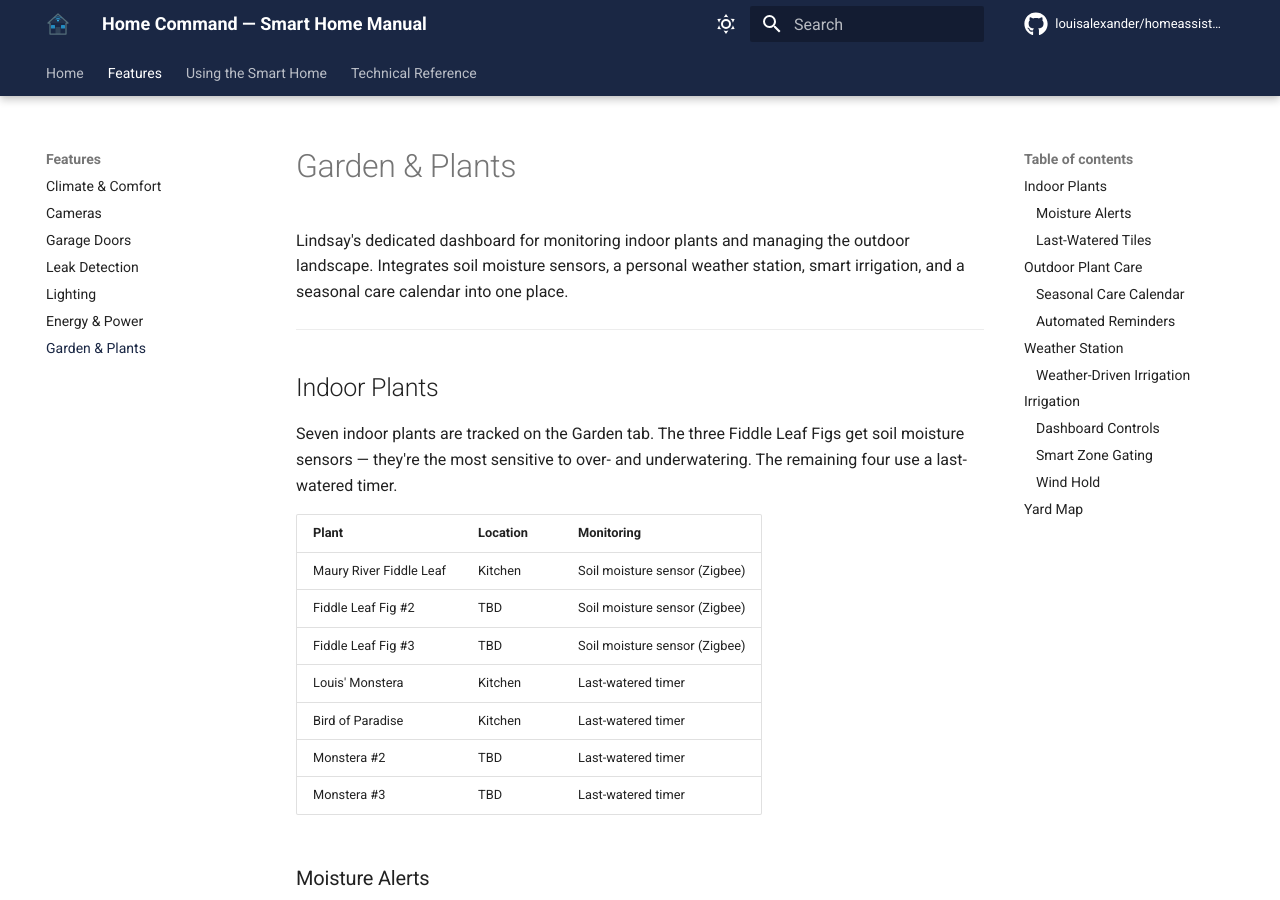
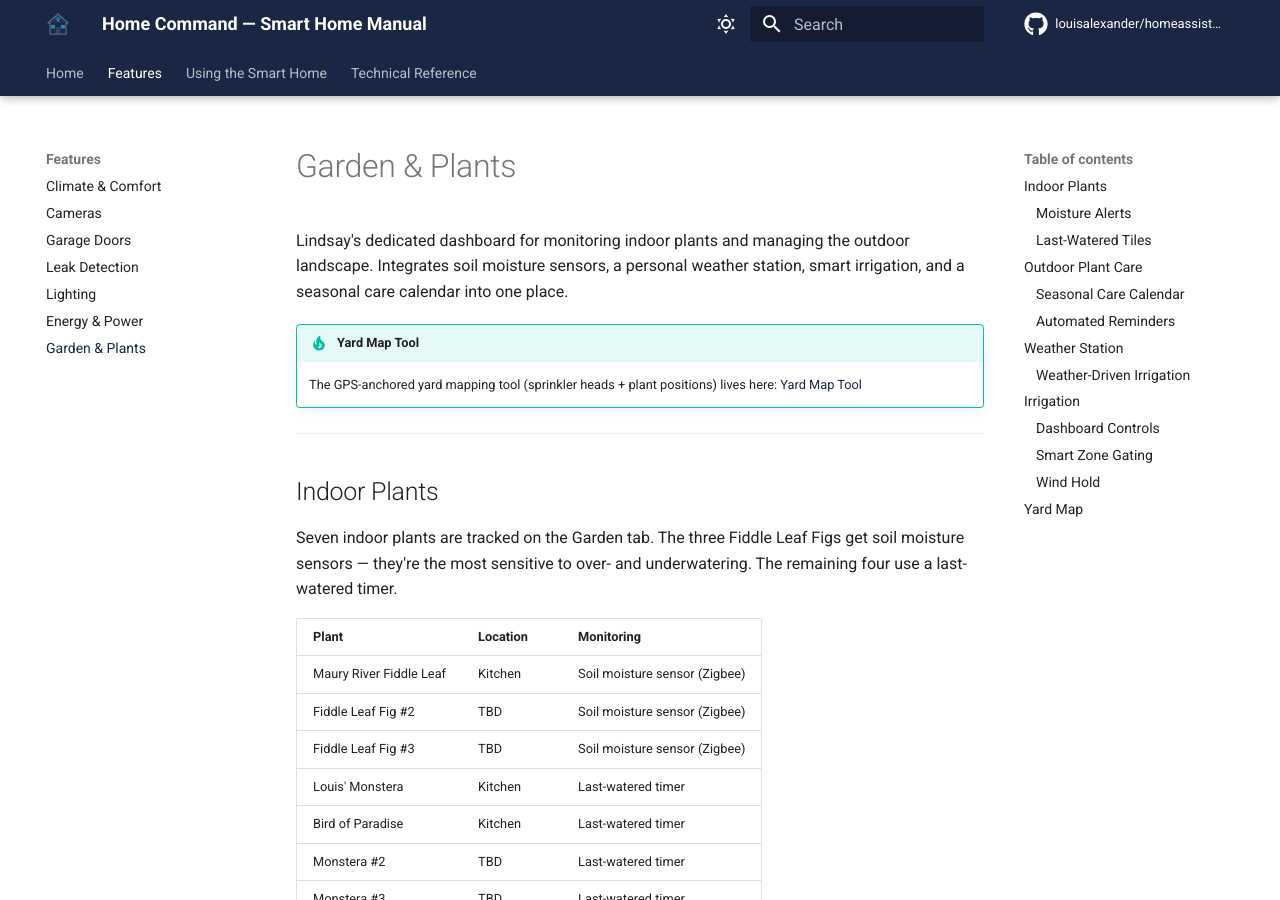
Before and after one commit to louisalexander/homeassistant, an MkDocs documentation site: the page built from docs/garden.md, in a window 1280 px wide and 900 px high. Built offline with MkDocs 1.6.1 and Material for MkDocs 9.7.7, drawn with Linux system fonts in a browser that asks for light colours; comment, search, counter and statistics services are not loaded.

Commit message:
auto: update garden.md 2026-05-29

```diff
--- a/docs/garden.md
+++ b/docs/garden.md
@@ -1,6 +1,9 @@
 # Garden & Plants
 
 Lindsay's dedicated dashboard for monitoring indoor plants and managing the outdoor landscape. Integrates soil moisture sensors, a personal weather station, smart irrigation, and a seasonal care calendar into one place.
+
+!!! tip "Yard Map Tool"
+    The GPS-anchored yard mapping tool (sprinkler heads + plant positions) lives here: [Yard Map Tool](https://claude.ai/public/artifacts/5db34a62-c401-4ee7-9e1a-6612241c9d9a)
 
 ---
 
```
